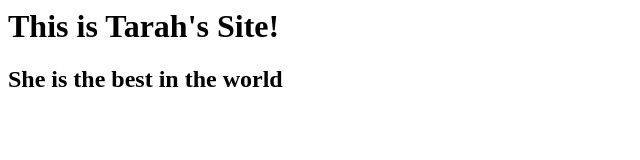
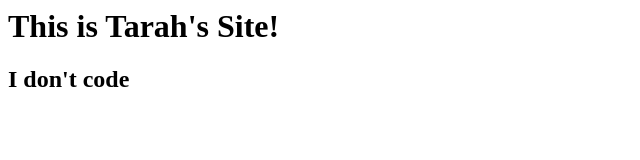
Before and after one commit to ciphereyes/tarah.xyz, a plain HTML site: page index.html in a window 1280 px wide. Shown: the whole page, without its empty margins (0-640 px from the left). Drawn offline with Linux system fonts and the light colour scheme.

Commit message:
Update index.html

```diff
--- a/index.html
+++ b/index.html
@@ -4,6 +4,6 @@
   </head>
   <body>
     <h1>This is Tarah's Site!</h1>
-    <h2>She is the best in the world</h2>
+    <h2>I don't code</h2>
   </body>
 </html>
```
